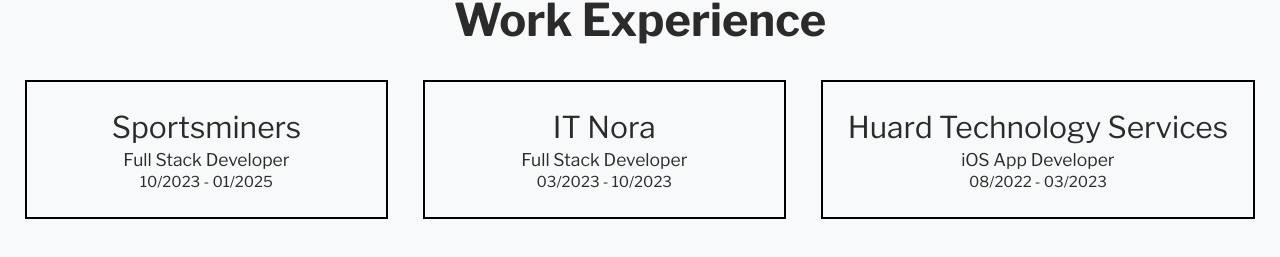
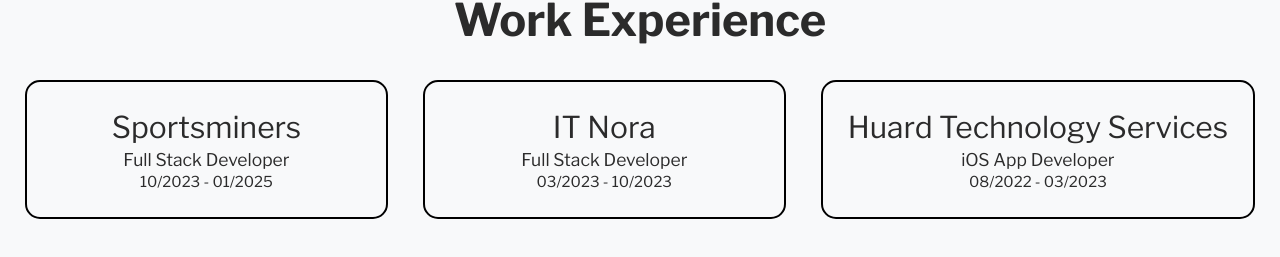
Before and after one commit to jlbmontejano/personal-portfolio, a React (Vite) app: page / in a window 1280 px wide. Both pictures are taken after a click on the link "WORK EXPERIENCE". Shown: the part 115-372 px from the top of the page. Built offline with nearby package versions, Linux system fonts and the light colour scheme.

Commit message:
Added rounded-xl to buttons

```diff
--- a/src/components/IndividualWork.tsx
+++ b/src/components/IndividualWork.tsx
@@ -20,7 +20,7 @@
 	return (
 		<>
 			<div className='flex flex-col w-full'>
-				<button onClick={() => setIsOpen(true)} className='p-5'>
+				<button onClick={() => setIsOpen(true)} className='p-5 rounded-xl'>
 					<h5 className='text-nowrap text-ellipsis whitespace-nowrap'>
 						{work.company}
 					</h5>
@@ -87,10 +87,10 @@
 											</li>
 										))}
 									</ul>
-									<div className='w-full flex justify-center '>
+									<div className='w-full flex justify-center'>
 										<button
 											onClick={() => setIsOpen(false)}
-											className='mt-5 px-6 py-2'>
+											className='mt-5 px-6 py-2 rounded-xl'>
 											Close
 										</button>
 									</div>
```
